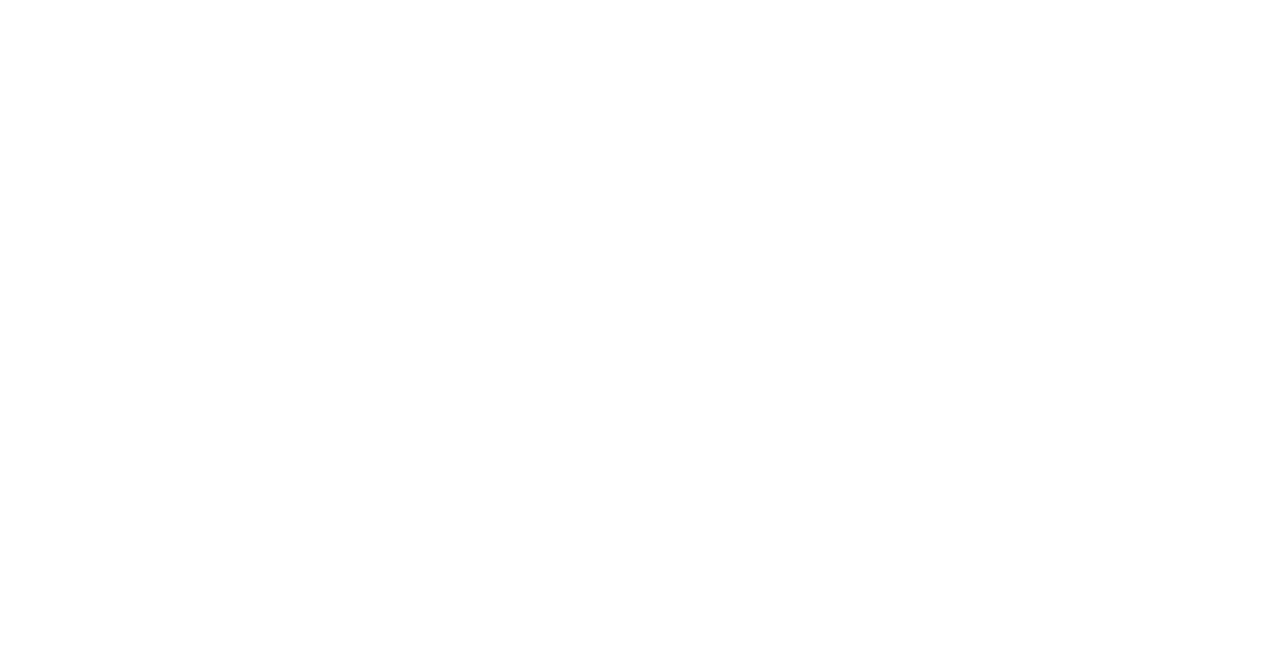
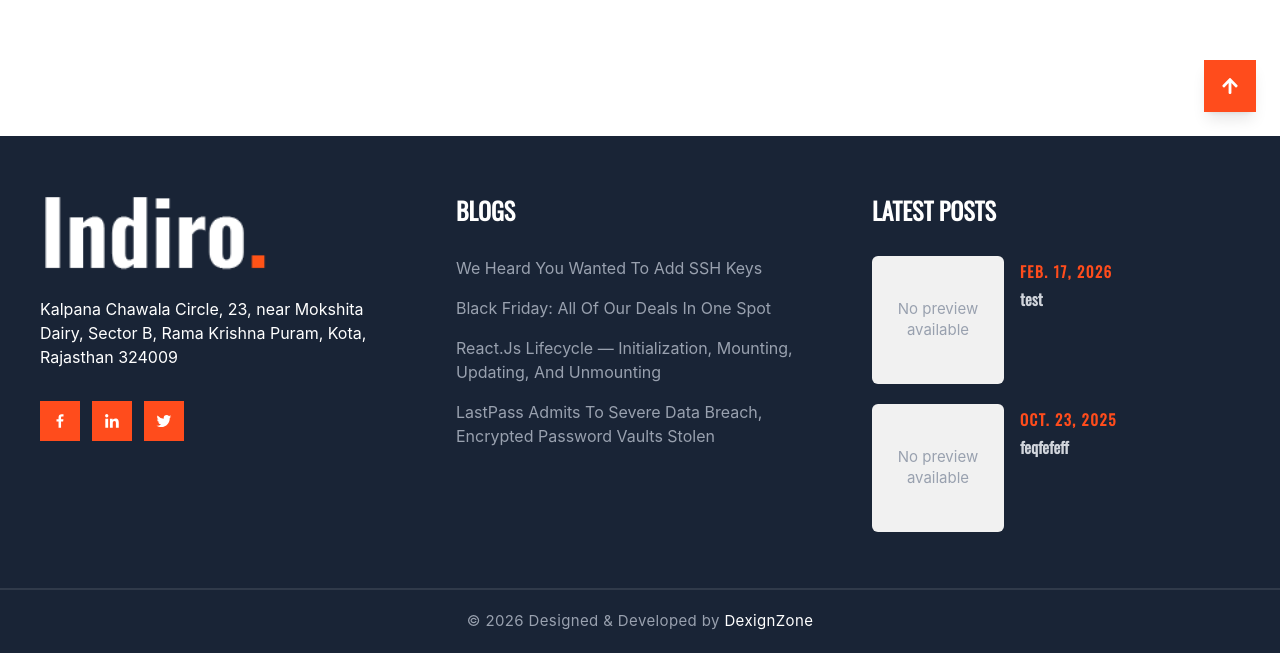
Before and after one commit to ayezabashir/Indiro, a React (Vite) app: page / in a window 1280 px wide. Shown: the part 664-1317 px from the top of the page. Before the commit the page ends 800 px from the top, so only its background shows below. Built offline with nearby package versions, Linux system fonts and the light colour scheme.

Commit message:
Footer component added

```diff
--- /dev/null
+++ b/src/components/Footer.jsx
@@ -0,0 +1,171 @@
+import { Link } from "react-router-dom";
+import { BiLogoFacebook, BiLogoLinkedin, BiLogoTwitter } from "react-icons/bi";
+import { FaArrowUp } from "react-icons/fa";
+/* ─── Blog links ─────────────────────────────────────────────── */
+const blogLinks = [
+  { label: "We Heard You Wanted To Add SSH Keys", to: "/blogs/1" },
+  { label: "Black Friday: All Of Our Deals In One Spot", to: "/blogs/2" },
+  {
+    label: "React.Js Lifecycle — Initialization, Mounting, Updating, And Unmounting",
+    to: "/blogs/3",
+  },
+  {
+    label: "LastPass Admits To Severe Data Breach, Encrypted Password Vaults Stolen",
+    to: "/blogs/4",
+  },
+];
+
+/* ─── Latest posts ───────────────────────────────────────────── */
+const latestPosts = [
+  { id: 1, date: "Feb. 17, 2026", title: "test", to: "/blogs/test" },
+  { id: 2, date: "Oct. 23, 2025", title: "feqfefeff", to: "/blogs/feqfefeff" },
+];
+
+/* ─── Social buttons ─────────────────────────────────────────── */
+const socials = [
+  { Icon: BiLogoFacebook, href: "#", label: "Facebook" },
+  { Icon: BiLogoLinkedin, href: "#", label: "LinkedIn" },
+  { Icon: BiLogoTwitter, href: "#", label: "Twitter" },
+];
+
+/* ════════════════════════════════════════════════════════════════
+   Footer
+════════════════════════════════════════════════════════════════ */
+const Footer = () => {
+  return (
+    <footer style={{ backgroundColor: "#192436" }}>
+
+      {/* ── Main content area ───────────────────────────────────── */}
+      <div className="max-w-7xl mx-auto px-10 py-14 grid grid-cols-1 md:grid-cols-3 gap-12">
+
+        {/* ══ Col 1 · Logo + Address + Socials ══ */}
+        <div>
+          {/* Big logo */}
+          <div className="mb-6">
+
+            <img src="../../public/images/logo-white.png" className="w-57"/>
+          </div>
+
+          {/* Address */}
+          <p
+            className=" text-[16px] text-white mb-8"
+
+          >
+            Kalpana Chawala Circle, 23, near Mokshita Dairy,
+            Sector B, Rama Krishna Puram, Kota, Rajasthan 324009
+          </p>
+
+          {/* Social icon buttons */}
+          <div className="flex items-center gap-3">
+            {socials.map(({ Icon, href, label }) => (
+              <a
+                key={label}
+                href={href}
+                aria-label={label}
+                className="flex items-center justify-center w-10 h-10 bg-brand-orange text-white hover:bg-orange-600 transition-colors duration-200"
+              >
+                <Icon size={18} />
+              </a>
+            ))}
+          </div>
+        </div>
+
+        {/* ══ Col 2 · Blogs ══ */}
+        <div>
+          <h3
+            className="text-white font-['Oswald'] text-[24px] font-black uppercase  mb-7"
+
+          >
+            Blogs
+          </h3>
+
+          <ul className="space-y-4">
+            {blogLinks.map(({ label, to }) => (
+              <li key={label}>
+                <Link
+                  to={to}
+                  className="text-gray-400 text-[16px] text-sm leading-snug hover:text-[#FCFCFC] transition-colors duration-200"
+                >
+                  {label}
+                </Link>
+              </li>
+            ))}
+          </ul>
+        </div>
+
+        {/* ══ Col 3 · Latest Posts ══ */}
+        <div>
+          <h3
+            className="text-white font-[Oswald] text-[24px] font-black uppercase  mb-7"
+
+          >
+            Latest Posts
+          </h3>
+
+          <ul className="space-y-5">
+            {latestPosts.map(({ id, date, title, to }) => (
+              <li key={id} className="flex items-start gap-4">
+                {/* Thumbnail placeholder */}
+                <div
+                  className="shrink-0 w-33 h-32 rounded-md flex items-center justify-center text-center"
+                  style={{ backgroundColor: "#F1F1F1" }}
+                >
+                  <span className="text-gray-400 text-[15px] leading-snug px-2">
+                    No preview
+                    <br />
+                    available
+                  </span>
+                </div>
+
+                {/* Date + Title */}
+                <div className="flex flex-col gap-1 pt-1">
+                  <span
+                    className="text-brand-orange text-[15px] font-bold uppercase tracking-widest"
+                    style={{ fontFamily: "'Oswald', sans-serif" }}
+                  >
+                    {date}
+                  </span>
+                  <Link
+                    to={to}
+                    className="text-gray-300  text-[16px] font-[Oswald] hover:text-brand-white transition-colors duration-200  font-bold"
+                  >
+                    {title}
+                  </Link>
+                </div>
+              </li>
+            ))}
+          </ul>
+        </div>
+      </div>
+
+      {/* ── Bottom bar ──────────────────────────────────────────── */}
+        <div className="max-w-7xl flex items-center justify-center border-t-2 border-[#303A4A] mx-auto ">
+      <div className="p-5 ">
+          <p className="text-gray-400 text-[15px] tracking-wide text-center">
+            &copy; {new Date().getFullYear()} Designed &amp; Developed by{" "}
+            <a
+              href="https://dexignzone.com/"
+              target="_blank"
+              rel="noreferrer"
+              className="text-white  hover:underline"
+            >
+              DexignZone
+            </a>
+          </p>
+        </div>
+      </div>
+
+      {/* ── Scroll-to-top button ─────────────────────────────────── */}
+      <button
+        onClick={() => window.scrollTo({ top: 0, behavior: "smooth" })}
+        aria-label="Scroll to top"
+        className="fixed bottom-6 right-6 w-13 h-13 bg-brand-orange text-white flex items-center justify-center hover:bg-orange-600 transition-colors duration-200 z-50 shadow-lg cursor-pointer"
+        style={{ fontSize: "18px" }}
+      >
+     < FaArrowUp />
+      </button>
+    </footer>
+  );
+};
+
+export default Footer;
--- a/src/components/header/Header.jsx
+++ b/src/components/header/Header.jsx
@@ -60,25 +60,25 @@ const Header = () => {
           </div>
 
           <div className="flex items-center">
-            <nav className="flex items-center gap-10 mr-12 text-white text-[16px] font-bold uppercase tracking-widest">
+            <nav className="flex font-Oswald items-center gap-10 mr-12 text-white text-[16px] font-bold uppercase tracking-widest">
               <Link
                 to="/"
-                className="hover:text-brand-orange transition-colors"
+                className="hover:text-brand-orange font-[Oswald] transition-colors"
               >
                 Home
               </Link>
               <Link
                 to="/about"
-                className="hover:text-brand-orange transition-colors"
+                className="hover:text-brand-orange font-[Oswald] transition-colors"
               >
                 About
               </Link>
-              <div className="group relative flex items-center gap-1 cursor-pointer hover:text-brand-orange">
+              <div className="group relative flex font-[Oswald] items-center gap-1 cursor-pointer hover:text-brand-orange">
                 Pages <BiChevronDown size={22} />
               </div>
               <Link
                 to="/blogs"
-                className="hover:text-brand-orange transition-colors"
+                className="hover:text-brand-orange font-[Oswald] transition-colors"
               >
                 Blogs
               </Link>
@@ -89,7 +89,7 @@ const Header = () => {
 
               <Link
                 to="/contact"
-                className="relative block bg-brand-orange text-white px-9 py-4 text-sm font-black tracking-widest border border-white transition-transform active:scale-95"
+                className="relative block bg-brand-orange font-Oswald text-white px-9 py-4 text-sm font-black tracking-widest border border-white transition-transform active:scale-95"
               >
                 CONTACT US
               </Link>
--- a/src/index.css
+++ b/src/index.css
@@ -1,11 +1,18 @@
 @import "tailwindcss";
+
+
 
 @theme {
   --color-brand-orange: #ff4c1c;
   --color-brand-navy: #1b232e;
   --color-logo-bg: #323d4a;
 }
-
+@font-face {
+  font-family: 'Oswald';
+  src: url('../public/OswaldFont.woff2') format('woff2');
+  font-weight: normal;
+  font-style: normal;
+}
 .header-bg-split {
   @apply absolute inset-0 flex;
 }
--- a/src/layout/MainLayout.jsx
+++ b/src/layout/MainLayout.jsx
@@ -1,6 +1,7 @@
 import { Suspense } from "react";
 import { Outlet } from "react-router-dom";
 import Header from "../components/header/Header";
+import Footer from "../components/Footer";
 
 const MainLayout = () => {
   return (
@@ -11,6 +12,7 @@ const MainLayout = () => {
           <Outlet />
         </Suspense>
       </main>
+      <Footer />
     </>
   );
 };
```
Also changed, not shown: public/OswaldFont.woff2 (added), 1 other file (tests, documents, lock files or other folders).
